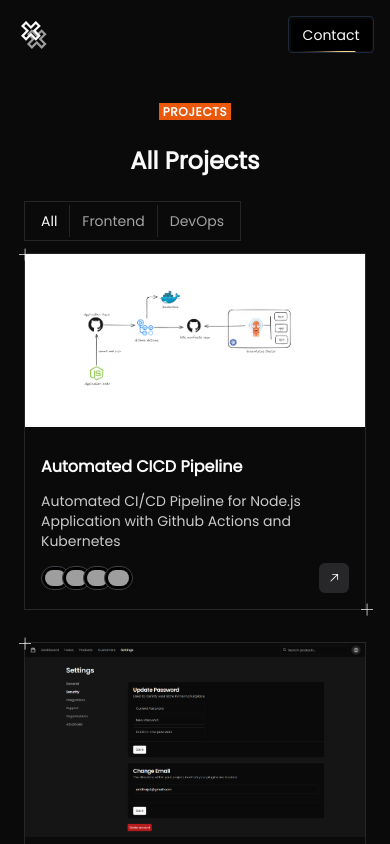
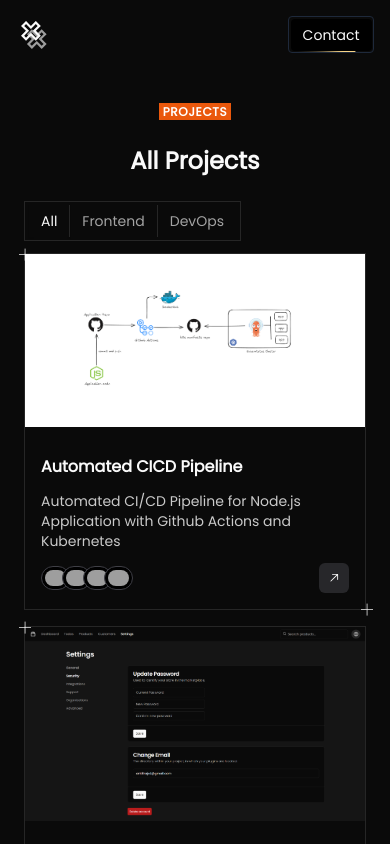
Before and after one commit to ankitrajxd/personal-portfolio, a Next.js app: page /projects in a window 390 px wide. Shown: the top 844 px of the page. Built offline with nearby package versions, Linux system fonts and the light colour scheme; grey boxes are pictures that could not be loaded.

Commit message:
adjusted margins

```diff
--- a/app/components/ProjectGrid.tsx
+++ b/app/components/ProjectGrid.tsx
@@ -39,7 +39,7 @@ const ProjectGrid = ({ projectList }: Props) => {
       </TabsList>
 
       <TabsContent value="all">
-        <AnimatedDiv ClassName="grid md:grid-cols-2 mt-3 lg:grid-cols-3 xl:grid-cols-4 md:p-0 gap-8 sm:gap-5">
+        <AnimatedDiv ClassName="grid md:grid-cols-2 mt-3 lg:grid-cols-3 xl:grid-cols-4 md:p-0 gap-4 sm:gap-5">
           {projectList.map((p) => (
             <ProjectCard
               key={p.title}
```
